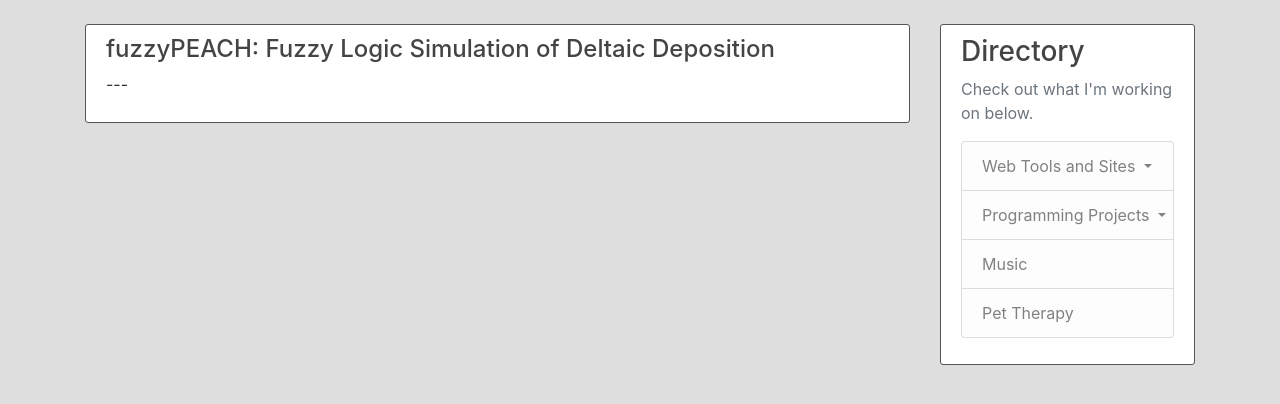
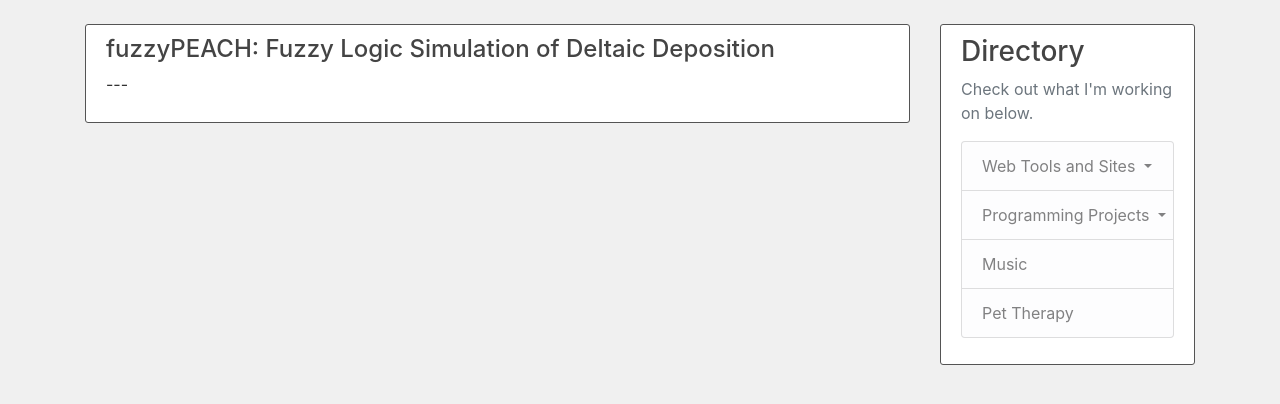
Before and after one commit to rsjones94/personal-site, a Flask app: page /fuzzypeach in a window 1280 px wide. Shown: the part 56-460 px from the top of the page. Run offline with Flask 2, Linux system fonts and the light colour scheme; some libraries are stand-ins or nearby versions.

Commit message:
Change bg color

```diff
--- a/static/main.css
+++ b/static/main.css
@@ -1,5 +1,5 @@
 body {
-  background: #dedede;
+  background: #f0f0f0;
   color: #333333;
   margin-top: 5rem;
 }
```
